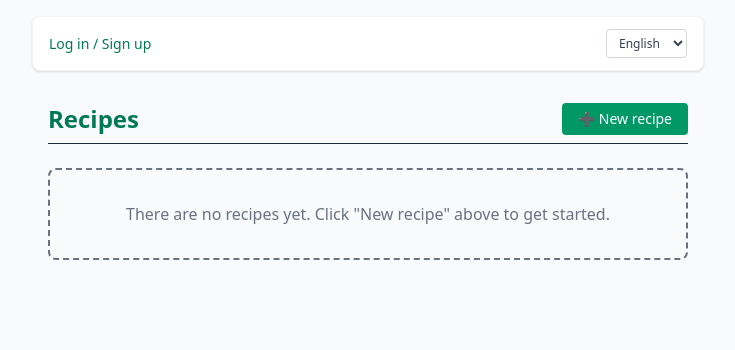
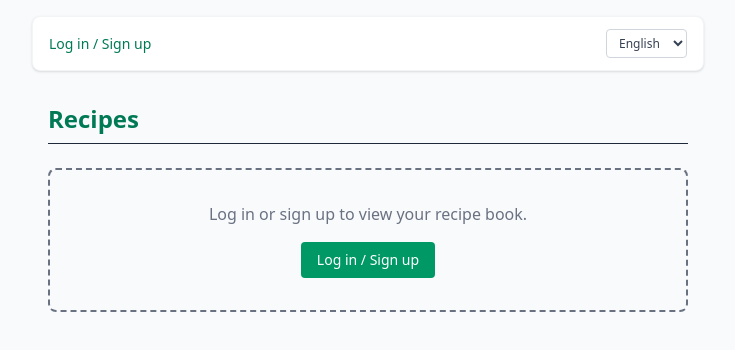
Before and after one commit to adorsa/ricettario, an Angular app: page /recipes in a window 1280 px wide. Shown: the top 350 px of the page, without its empty margins (272-1007 px from the left). Built offline with nearby package versions, Linux system fonts and the light colour scheme.

Commit message:
improved authentication management added message telling the user to sign in logging in/out will now update the content accordingly

```diff
--- a/src/app/i18n/i18n.ts
+++ b/src/app/i18n/i18n.ts
@@ -21,6 +21,7 @@ const english = {
   'recipes.new': 'New recipe',
   'recipes.loading': 'Loading recipe list...',
   'recipes.empty': 'There are no recipes yet. Click "New recipe" above to get started.',
+  'recipes.loginRequired': 'Log in or sign up to view your recipe book.',
   'recipes.baseServings': 'Base servings: {{count}}',
   'recipes.delete': 'Delete recipe',
   'recipes.deleteConfirm': 'Are you sure you want to delete this recipe?',
@@ -116,6 +117,7 @@ const italian: Record<TranslationKey, string> = {
   'recipes.new': 'Nuova ricetta',
   'recipes.loading': 'Caricamento delle ricette...',
   'recipes.empty': 'Non ci sono ancora ricette. Seleziona "Nuova ricetta" per iniziare.',
+  'recipes.loginRequired': 'Accedi o registrati per visualizzare il tuo ricettario.',
   'recipes.baseServings': 'Porzioni base: {{count}}',
   'recipes.delete': 'Elimina ricetta',
   'recipes.deleteConfirm': 'Vuoi davvero eliminare questa ricetta?',
--- a/src/app/recipe-list/recipe-list.html
+++ b/src/app/recipe-list/recipe-list.html
@@ -1,23 +1,34 @@
 <div class="max-w-2xl mx-auto p-4 font-sans text-gray-800">
     <div class="flex justify-between items-center mb-6 border-b pb-2">
     <h2 class="text-2xl font-bold text-emerald-700">{{ i18n.t('recipes.title') }}</h2>
+    @if (isAuthenticated()) {
         <button
             (click)="onCreateNew()"
             class="bg-emerald-600 hover:bg-emerald-700 text-white font-medium py-1.5 px-4 rounded text-sm transition-colors"
         >
             ➕ {{ i18n.t('recipes.new') }}
         </button>
+    }
     </div>
 
     @if(isLoading()) {<div class="text-center py-4 text-gray-500">{{ i18n.t('recipes.loading') }}</div>}
 
-    @if(!isLoading() && recipesSignal().length === 0) {
+    @if(!isLoading() && !isAuthenticated()) {
+        <div class="text-center py-8 text-gray-500 border-2 border-dashed rounded-lg">
+            <p class="mb-4">{{ i18n.t('recipes.loginRequired') }}</p>
+            <a routerLink="/auth" class="inline-block bg-emerald-600 hover:bg-emerald-700 text-white font-medium py-2 px-4 rounded text-sm transition-colors">
+                {{ i18n.t('app.loginAndSignup') }}
+            </a>
+        </div>
+    }
+
+    @if(!isLoading() && isAuthenticated() && recipesSignal().length === 0) {
         <div class="text-center py-8 text-gray-500 border-2 border-dashed rounded-lg">
         {{ i18n.t('recipes.empty') }}
         </div>
     }
 
-    @if(!isLoading() && recipesSignal().length > 0) {
+    @if(!isLoading() && isAuthenticated() && recipesSignal().length > 0) {
         <div class="space-y-3">
         @for(recipe of recipesSignal(); track $index) {
             <div
--- a/src/app/recipe-list/recipe-list.ts
+++ b/src/app/recipe-list/recipe-list.ts
@@ -1,27 +1,41 @@
-import { Component, inject, signal, OnInit } from '@angular/core';
+import { Component, effect, inject, signal } from '@angular/core';
 import { CommonModule } from '@angular/common';
 import { Supabase } from './../supabase';
-import { Router } from '@angular/router';
+import { Router, RouterLink } from '@angular/router';
 import { Recipe } from '../recipe.model';
 import { I18n } from '../i18n/i18n';
 
 @Component({
   selector: 'app-recipe-list',
   standalone: true,
-  imports: [CommonModule],
+  imports: [CommonModule, RouterLink],
   templateUrl: './recipe-list.html',
   styleUrl: './recipe-list.css'
 })
-export class RecipeList implements OnInit {
+export class RecipeList {
   private supabaseService = inject(Supabase);
   private router = inject(Router);
   public i18n = inject(I18n);
 
+  isAuthenticated = this.supabaseService.isAuthenticated;
   recipesSignal = signal<any[]>([]);
   isLoading = signal(true);
+  private recipeLoadRequestId = 0;
 
-  ngOnInit() {
-    this.loadRecipes();
+  constructor() {
+    effect(() => {
+      const authenticated = this.isAuthenticated();
+      const requestId = ++this.recipeLoadRequestId;
+
+      if (!authenticated) {
+        this.recipesSignal.set([]);
+        this.isLoading.set(false);
+        return;
+      }
+
+      this.recipesSignal.set([]);
+      void this.loadRecipes(requestId);
+    });
   }
 
   onCreateNew() {
@@ -37,15 +51,21 @@ export class RecipeList implements OnInit {
     return !!user && recipe.user_id === user.id;
   }
 
-  async loadRecipes() {
+  async loadRecipes(requestId = ++this.recipeLoadRequestId) {
     this.isLoading.set(true);
     try {
       const data = await this.supabaseService.getRecipes();
-      this.recipesSignal.set(data || []);
+      if (requestId === this.recipeLoadRequestId && this.isAuthenticated()) {
+        this.recipesSignal.set(data || []);
+      }
     } catch (err) {
-      console.error('Error loading recipes:', err);
+      if (requestId === this.recipeLoadRequestId) {
+        console.error('Error loading recipes:', err);
+      }
     } finally {
-      this.isLoading.set(false);
+      if (requestId === this.recipeLoadRequestId) {
+        this.isLoading.set(false);
+      }
     }
   }
 
```
Also changed, not shown: 1 other file (tests, documents, lock files or other folders). Lines whose indentation alone changed are shown as unchanged.
